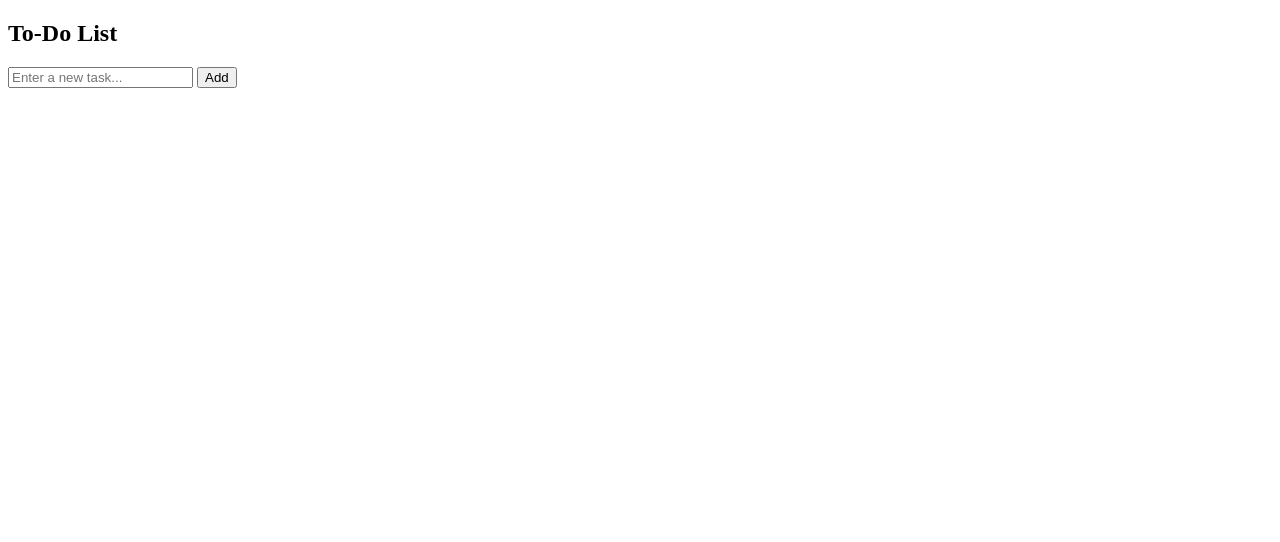
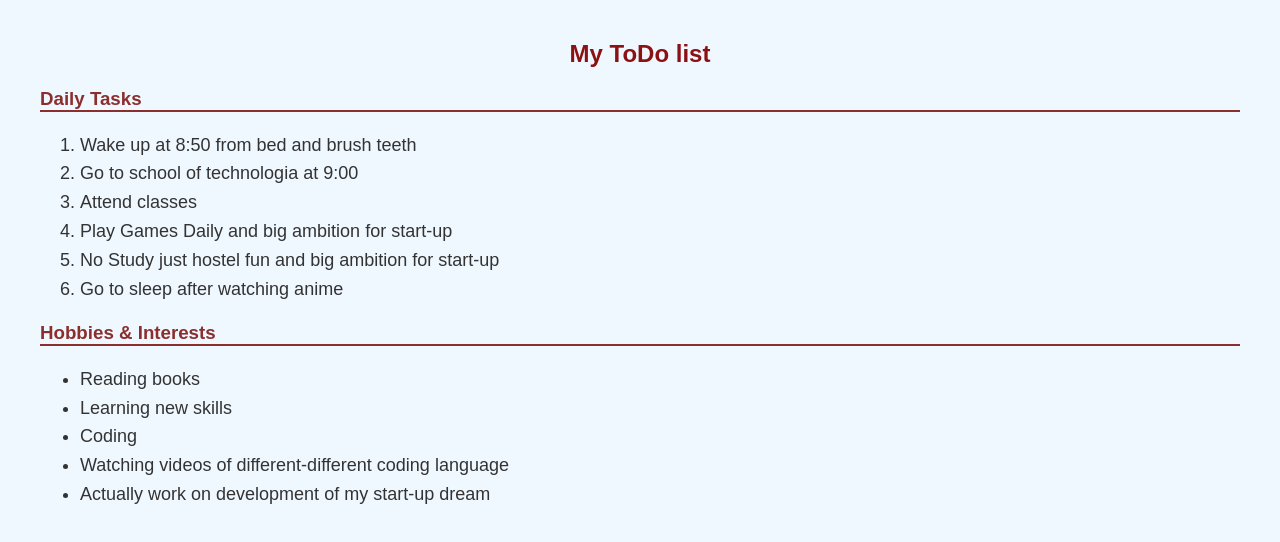
Before and after one commit to pandeyabhash501-cloud/daily-task, a plain HTML site: page index.html in a window 1280 px wide. Drawn offline with Linux system fonts and the light colour scheme.

Commit message:
Update index.html

```diff
--- a/index.html
+++ b/index.html
@@ -3,64 +3,53 @@
 <head>
     <meta charset="UTF-8">
     <meta name="viewport" content="width=device-width, initial-scale=1.0">
-    <title>To-Do List</title>
+    <title>ToDo list</title>
+    <style>
+body {
+    font-family: Arial, sans-serif;
+    background-color: #f0f8ff;
+    color: #333;
+    margin: 40px;
+}
+
+h2 {
+    text-align: center;
+    color: #8b1212;
+}
+
+h3 {
+    color: #8b2e2e;
+    border-bottom: 2px solid #8b2e2e;
+}
+
+ol, ul {
+    font-size: 18px;
+    line-height: 1.6;
+}
+</style>
 </head>
 <body>
 
-    <h2>To-Do List</h2>
+    <h2>My ToDo list</h2>
 
-    <div class="input-group">
-        <input type="text" id="taskInput" placeholder="Enter a new task...">
-        <button onclick="addTask()">Add</button>
-    </div>
+    <h3>Daily Tasks</h3>
+    <ol>
+        <li>Wake up at 8:50 from bed and brush teeth</li>
+        <li>Go to school of technologia at 9:00</li>
+        <li>Attend classes</li>
+        <li>Play Games Daily and big ambition for start-up</li>
+        <li>No Study just hostel fun and big ambition for start-up</li>
+        <li>Go to sleep after watching anime</li>
+    </ol>
 
-    <ul id="taskList">
-        </ul>
+    <h3>Hobbies & Interests</h3>
+    <ul>
+        <li>Reading books</li>
+        <li>Learning new skills</li>
+        <li>Coding</li>
+        <li>Watching videos of different-different coding language</li>
+        <li>Actually work on development of my start-up dream</li>
+    </ul>
 
-    <script>
-        let tasks = JSON.parse(localStorage.getItem('myTasks')) || []
-        function renderTasks() {
-            const listElement = document.getElementById('taskList')
-            listElement.innerHTML = ''
-            tasks.forEach((task, index) => {
-                const li = document.createElement('li')
-                li.innerHTML = `
-                    <span class="${task.completed ? 'completed-text' : ''}">${task.text}</span>
-                    <div class="btn-group">
-                        <button class="done-btn" onclick="toggleComplete(${index})">
-                            ${task.completed ? 'Undo' : 'Done'}
-                        </button>
-                        <button class="delete-btn" onclick="deleteTask(${index})">Delete</button>
-                    </div>
-                `;
-                listElement.appendChild(li);
-            });
-        }
-        function addTask() {
-            const input = document.getElementById('taskInput');
-            const text = input.value.trim();
-            if (text !== "") {
-                tasks.push({
-                    text: text,
-                    completed: false
-                })
-                input.value = ""
-                saveAndRender()
-            }
-        }
-        function deleteTask(index) {
-            tasks.splice(index, 1)
-            saveAndRender()
-        }
-        function toggleComplete(index) {
-            tasks[index].completed = !tasks[index].completed;
-            saveAndRender()
-        }
-        function saveAndRender() {
-            localStorage.setItem('myTasks', JSON.stringify(tasks));
-            renderTasks()
-        }
-        renderTasks()
-    </script>
 </body>
 </html>
```
